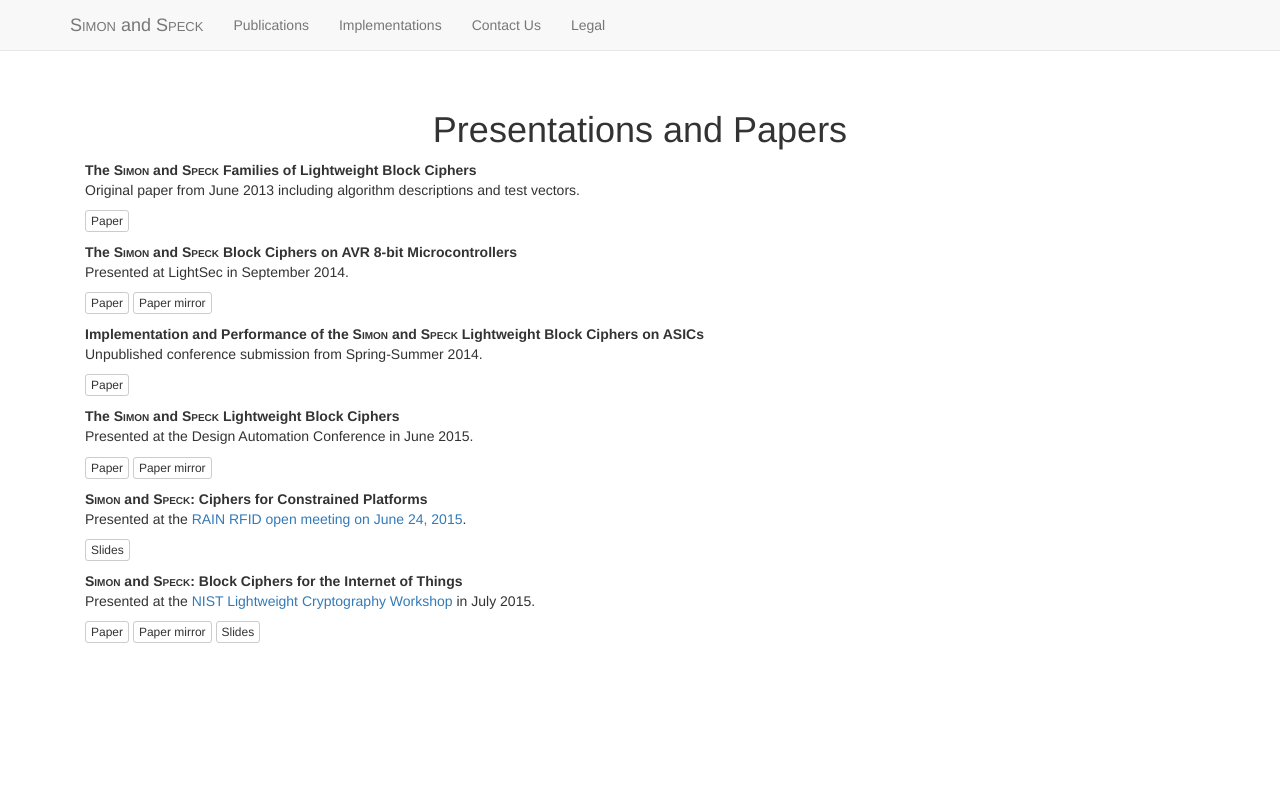
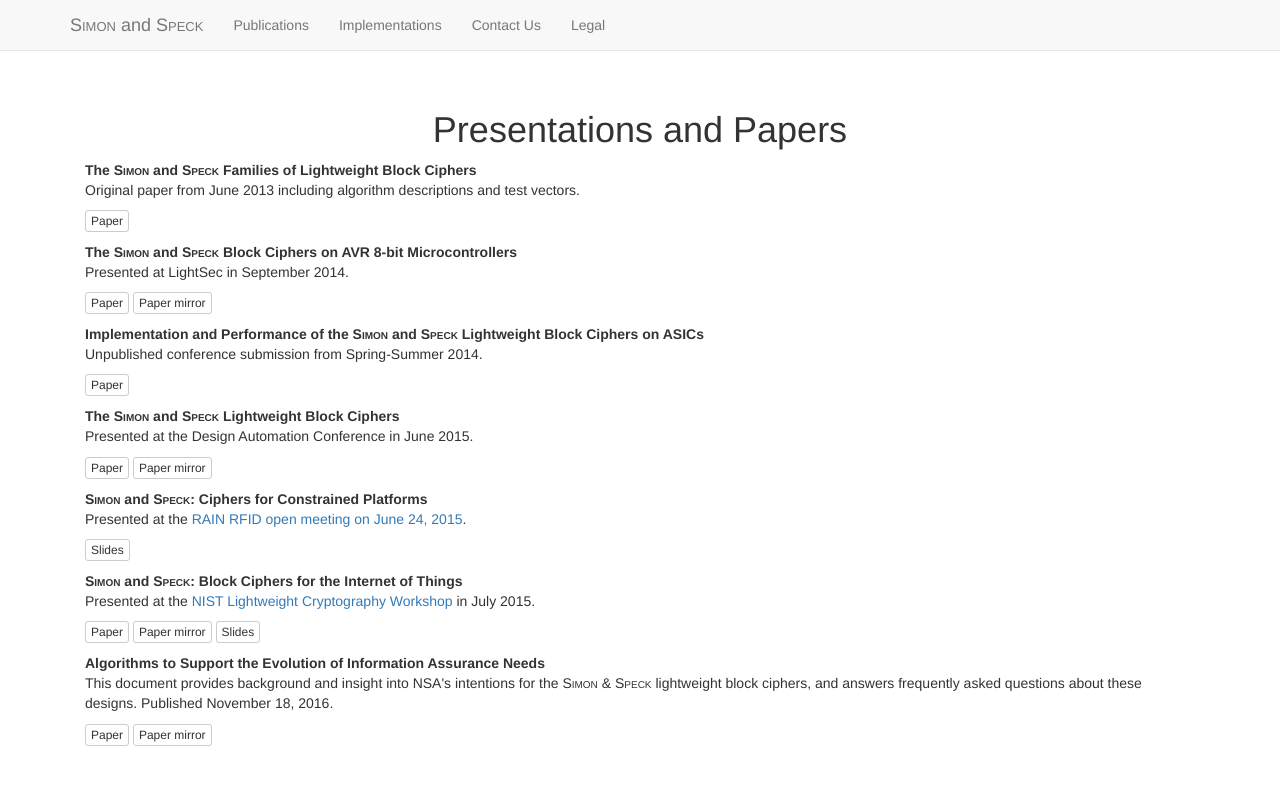
Before and after one commit to nsacyber/simon-speck, a Jekyll site: the page built from publications/index.html, in a window 1280 px wide. Shown: the top 785 px of the page. Built offline with Jekyll 4.4.1, drawn with Linux system fonts in a browser that asks for light colours; nearby versions of some CDN libraries.

Commit message:
Add FAQ from IAD.gov

```diff
--- a/_data/pubs.yml
+++ b/_data/pubs.yml
@@ -39,3 +39,10 @@
   alt_url: "http://csrc.nist.gov/groups/ST/lwc-workshop2015/papers/session1-shors-paper.pdf"
   alt_description: NIST
   slide_url: "http://csrc.nist.gov/groups/ST/lwc-workshop2015/presentations/session1-shors.pdf"
+
+- title: "Algorithms to Support the Evolution of Information Assurance Needs"
+  description: This document provides background and insight into NSA's intentions for the <span class="sc">Simon</span> & <span class="sc">Speck</span> lightweight block ciphers, and answers frequently asked questions about these designs. Published November 18, 2016.
+  url: "https://www.iad.gov/iad/library/ia-guidance/ia-solutions-for-classified/algorithm-guidance/algorithms-support-evolution-ia-needs.cfm"
+  alt_url: "../papers/Algorithms-to-Support-the-Evolution-of-Information-Assurance-Needs.pdf"
+  alt_description: local mirror
+  slide_url:
```
Also changed, not shown: 1 other file.
